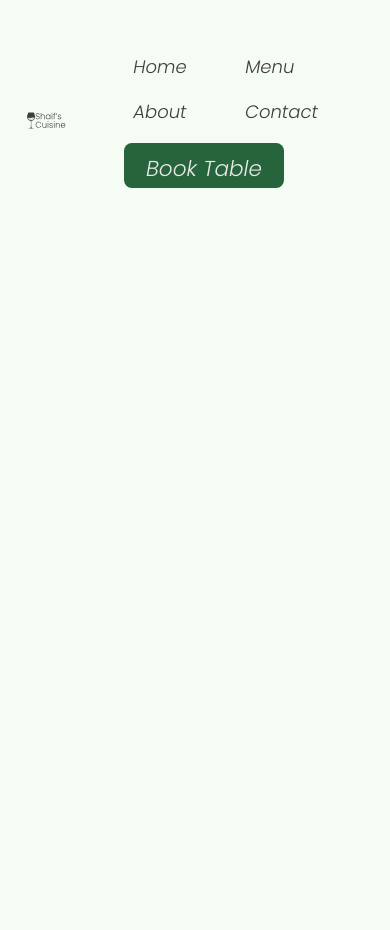
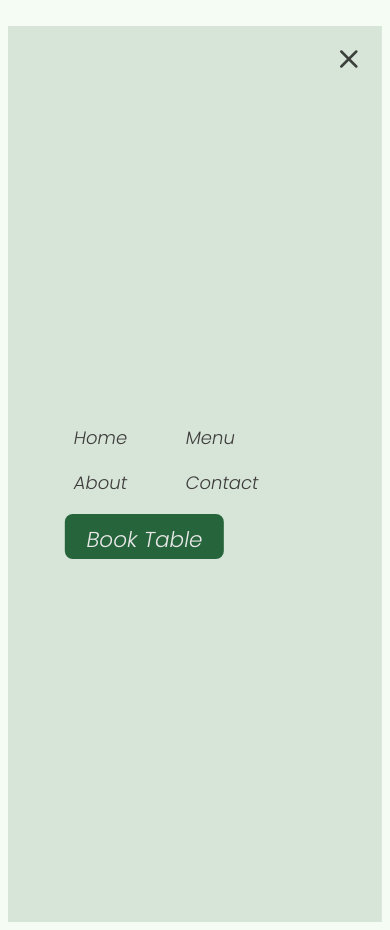
Before and after one commit to Kathan190/Restaurant, a Django app: page / in a window 390 px wide. Run offline with Django 3.2, Linux system fonts and the light colour scheme.

Commit message:
navbar has been completed

```diff
--- a/Home/static/css/components.css
+++ b/Home/static/css/components.css
@@ -57,6 +57,60 @@
     margin-top: 0.5rem;
 }
 
+@media only screen and (max-width:768px) {
+    .nav {
+        position: relative;
+    }
+    .nav__icon {
+        display: block;
+    }
+    .nav__icon svg,
+    .nav__close svg {
+        pointer-events: none;
+        height: 30px;
+        width: 30px;
+    }
+    .nav__close {
+        display: block;
+        position: absolute;
+        color: var(--black-1);
+        right: 1rem;
+        top: 1rem;
+        cursor: pointer;
+    }
+    .nav__list {
+        z-index: 1000;
+        position: absolute;
+        left: 100%;
+        top: 0;
+        height: 100vh;
+        width: 80%;
+        background-color: var(--lightGreen-1);
+        display: flex;
+        align-items: center;
+        justify-content: flex-end;
+        padding-right: 2rem;
+        transform: translate(0%);
+        overflow: hidden;
+        transition: .3s ease-in transform;
+        -webkit-transform: translate(0%);
+        -moz-transform: translate(0%);
+        -ms-transform: translate(0%);
+        -o-transform: translate(0%);
+        -webkit-transition: .3s ease-in transform;
+        -moz-transition: .3s ease-in transform;
+        -ms-transition: .3s ease-in transform;
+        -o-transition: .3s ease-in transform;
+    }
+    .nav__list.show {
+        transform: translate(-100%);
+        -webkit-transform: translate(-100%);
+        -moz-transform: translate(-100%);
+        -ms-transform: translate(-100%);
+        -o-transform: translate(-100%);
+    }
+}
+
 @media only screen and(min-width:768px) {
     .btn {
         padding: 1.3rem 2rem;
--- a/Home/templates/restaurant/index.html
+++ b/Home/templates/restaurant/index.html
@@ -29,7 +29,7 @@
             </svg>
           </div>
           <div class="nav__bgOverlay"></div>
-          <ul class="nav__list">
+          <ul class="nav__list show">
             <div class="nav__close">
               <svg xmlns="http://www.w3.org/2000/svg" width="24" height="24" viewBox="0 0 24 24" fill="none"
                 stroke="currentColor" stroke-width="2" stroke-linecap="round" stroke-linejoin="round"
@@ -54,5 +54,27 @@
   <!-- End Nav Section -->
         <!-- aos script -->
         <script src="https://unpkg.com/aos@next/dist/aos.js"></script>
+        <script>
+            const navIconEl = document.querySelector('.nav__icon');
+            const navcloseEl = document.querySelector('.nav__close');
+            const navList = document.querySelector('.nav__list');
+            const overBgOverlayEl = document.querySelector('.nav__bgOverlay');
+
+            const navOpen = () => {
+                navList.classList.add('show');
+                navBgOverlayEl.classList.add('active');
+                document.body.style = 'visibility: visible; hight: 100vh; width:100vw; overflow: hidden;'
+            }
+
+            const navClose = () => {
+                navList.classList.remove('show');
+                navBgOverlayEl.classList.remove('active');
+                document.body.style = 'visiblity: visible; height: initial; width: 100%; overflow-x: hidden';
+            }
+
+            navIconEl.addEventListener('click', navopen);
+            navCloseEl.addEventListener('click', navClose);
+            navBgOverlayEl.addEventListener('click', navClose);
+        </script>
     </body>
 </html>
```
